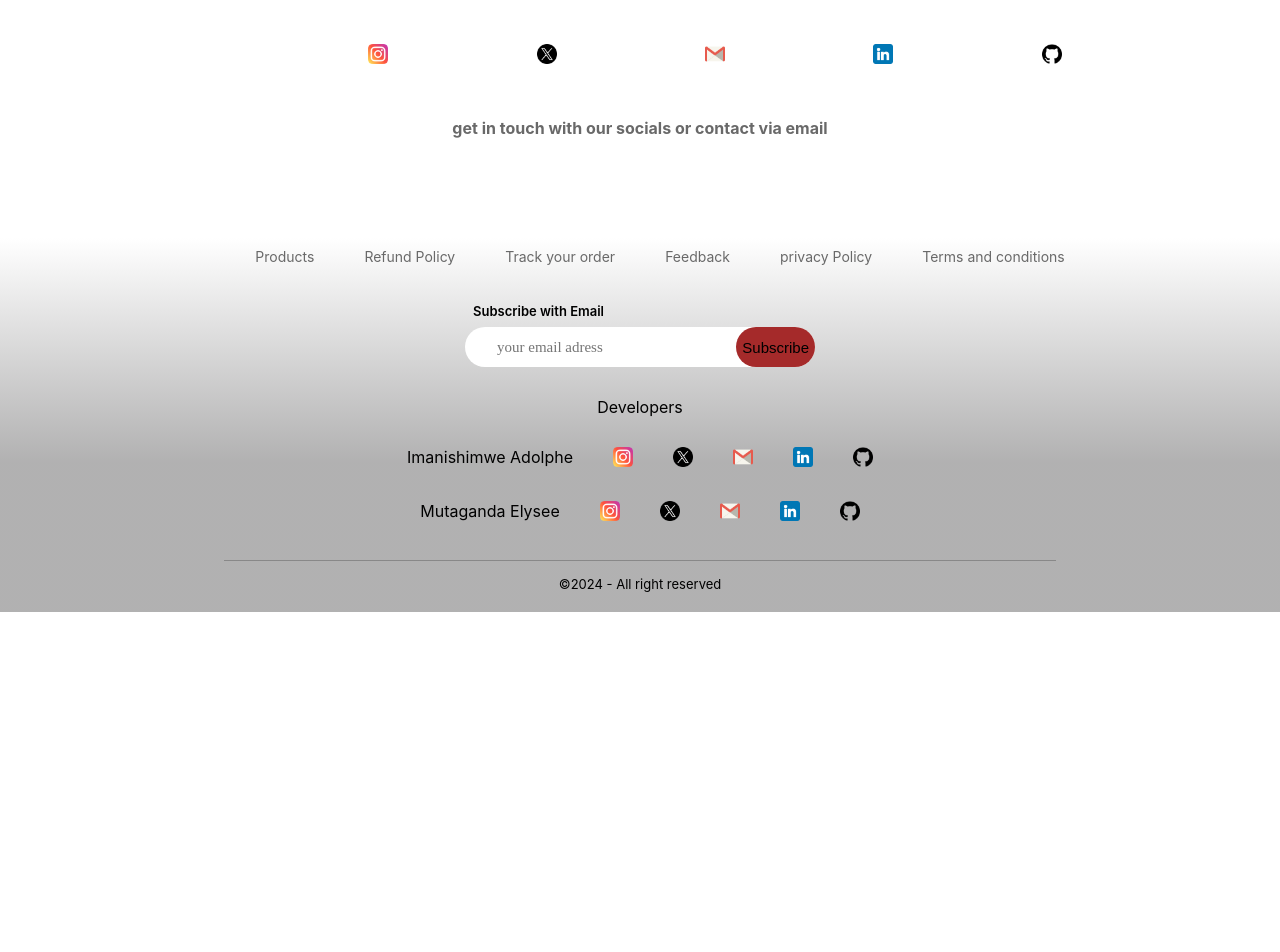
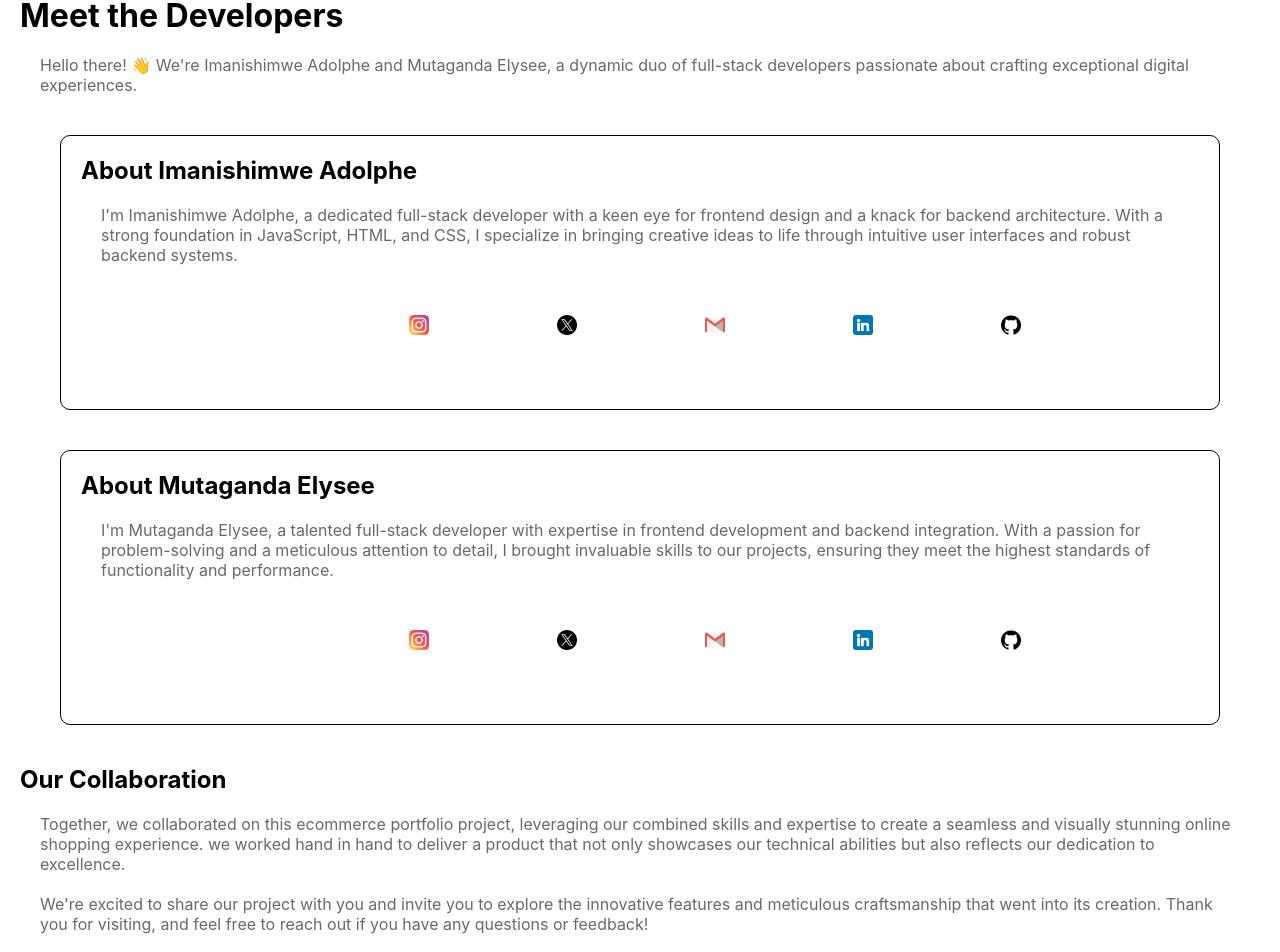
Before and after one commit to Iadolphe007/E-commerce_web_App, a React (Create React App) app in the folder frontend/: page /contact in a window 1280 px wide. Shown: the part 480-1432 px from the top of the page. Before the commit the page ends 1092 px from the top, so only its background shows below. Built offline with nearby package versions, Linux system fonts and the light colour scheme.

Commit message:
contact page and footer modification

```diff
--- a/frontend/src/components/ContactPage/ContactPage.css
+++ b/frontend/src/components/ContactPage/ContactPage.css
@@ -12,12 +12,18 @@
     margin: 20px;
 }
 
-.contactPage h4{
+.contactPage h4, p{
     margin: 20px;
     display: flex;
     justify-content: center;
     color: var(--secondary-text-color);
     margin-bottom: 20px;
+}
+.contactPage .developer {
+    margin: 40px;
+    padding: 20px;
+    border: 1px solid black;
+    border-radius: 10px;
 }
 
 .contactPage img{
@@ -29,7 +35,6 @@
     display: flex;
     margin: 50px 50px 50px 200px;
     justify-content: space-evenly;
-
 }
 
 .socials img {
--- a/frontend/src/components/ContactPage/ContactPage.jsx
+++ b/frontend/src/components/ContactPage/ContactPage.jsx
@@ -11,6 +11,11 @@ const ContactPage = () => {
   return (
     <div className='contactPage'>
         <img src={contact_banner} alt="" />
+        <h1>Meet the Developers</h1>
+        <p>Hello there! 👋 We're Imanishimwe Adolphe and Mutaganda Elysee, a dynamic duo of full-stack developers passionate about crafting exceptional digital experiences.</p>
+        <div className='developer'>
+            <h2>About Imanishimwe Adolphe</h2>
+            <p>I'm Imanishimwe Adolphe, a dedicated full-stack developer with a keen eye for frontend design and a knack for backend architecture. With a strong foundation in JavaScript, HTML, and CSS, I specialize in bringing creative ideas to life through intuitive user interfaces and robust backend systems.</p>
             <div className="socials">
                 <div className="footer-icon-container">
                     <a href="https://instagram.com" target="_blank" rel="noreferrer"><img src={instagram_icon} alt="" /></a>
@@ -28,6 +33,31 @@ const ContactPage = () => {
                     <a href="https://github.com/" target="_blank" rel="noreferrer"><img src={github_icon} alt="" /></a>
                 </div>
             </div>
+        </div>
+        <div className='developer'>
+            <h2>About Mutaganda Elysee</h2>
+            <p>I'm Mutaganda Elysee, a talented full-stack developer with expertise in frontend development and backend integration. With a passion for problem-solving and a meticulous attention to detail, I brought invaluable skills to our projects, ensuring they meet the highest standards of functionality and performance.</p>
+            <div className="socials">
+                <div className="footer-icon-container">
+                    <a href="https://www.instagram.com/mutagandaelysee?igsh=eW90d2dnMHR5djF1" target="_blank" rel="noreferrer"><img src={instagram_icon} alt="" /></a>
+                </div>
+                <div className="footer-icon-container">
+                    <a href="https://x.com/MutagandaElysee?t=f34YZEq-6EJCn0alFEmwag&s=09" target="_blank" rel="noreferrer"><img src={twitter_icon} alt="" /></a>
+                </div>
+                <div className="footer-icon-container">
+                    <a href="mailto:mutagandaelysee2@gmail.com" target="_blank" rel="noreferrer"><img src={email_icon} alt="" /></a>
+                </div>
+                <div className="footer-icon-container">
+                    <a href="https://www.linkedin.com/in/mutagandaelysee2/" target="_blank" rel="noreferrer"><img src={linked_icon} alt="" /></a>
+                </div>
+                <div className="footer-icon-container">
+                    <a href="https://github.com/M-Elysee" target="_blank" rel="noreferrer"><img src={github_icon} alt="" /></a>
+                </div>
+            </div>
+        </div>
+        <h2>Our Collaboration</h2>
+        <p>Together, we collaborated on this ecommerce portfolio project, leveraging our combined skills and expertise to create a seamless and visually stunning online shopping experience. we worked hand in hand to deliver a product that not only showcases our technical abilities but also reflects our dedication to excellence.</p>
+        <p>We're excited to share our project with you and invite you to explore the innovative features and meticulous craftsmanship that went into its creation. Thank you for visiting, and feel free to reach out if you have any questions or feedback!</p>
         <div>
             <h4>get in touch with our socials or contact via email</h4>
         </div>
--- a/frontend/src/components/Footer/Footer.jsx
+++ b/frontend/src/components/Footer/Footer.jsx
@@ -25,8 +25,9 @@ const Footer = () => {
         </div>
       </div>
       <p>Developers</p>
+      <div>
+        <p>Imanishimwe Adolphe</p>
         <div className="footer-social-icon">
-      <p>Imanishimwe Adolphe</p>
           <div className="footer-icon-container">
               <a href="https://instagram.com" target="_blank" rel="noreferrer"><img src={instagram_icon} alt="" /></a>
           </div>
@@ -34,7 +35,7 @@ const Footer = () => {
               <a href="https://twitter.com/iadolphe007" target="_blank" rel="noreferrer"><img src={twitter_icon} alt="" /></a>
           </div>
           <div className="footer-icon-container">
-            <a href="mailto:example@example.com" target="_blank" rel="noreferrer"><img src={email_icon} alt="" /></a>
+              <a href="mailto:imanishimwe@gmail.com" target="_blank" rel="noreferrer"><img src={email_icon} alt="" /></a>
           </div>
           <div className="footer-icon-container">
               <a href="https://www.linkedin.com/in/imanishimwe-adolphe-b14623250/" target="_blank" rel="noreferrer"><img src={linked_icon} alt="" /></a>
@@ -43,8 +44,10 @@ const Footer = () => {
               <a href="https://github.com/Iadolphe007" target="_blank" rel="noreferrer"><img src={github_icon} alt="" /></a>
           </div>
         </div>
+      </div>
+      <div>
+        <p>Mutaganda Elysee</p>
         <div className="footer-social-icon">
-        <p>Mutaganda Elysee</p>
           <div className="footer-icon-container">
               <a href="https://www.instagram.com/mutagandaelysee?igsh=eW90d2dnMHR5djF1" target="_blank" rel="noreferrer"><img src={instagram_icon} alt="" /></a>
           </div>
@@ -61,6 +64,7 @@ const Footer = () => {
               <a href="https://github.com/M-Elysee" target="_blank" rel="noreferrer"><img src={github_icon} alt="" /></a>
           </div>
         </div>
+      </div>
       <div className="footer-copyright">
             <hr />
             <p>©2024 - All right reserved</p>
```
Lines whose indentation alone changed are shown as unchanged.
